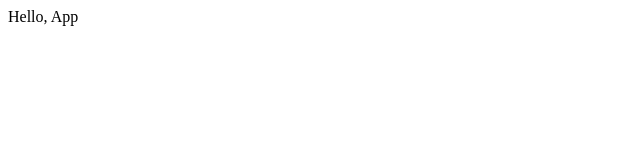
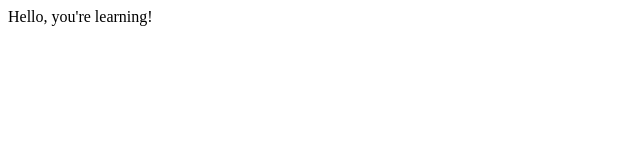
Before and after one commit to EthanEFung/eka-challenge-2, a React app: page / in a window 1280 px wide. Shown: the top 160 px of the page, without its empty margins (0-640 px from the left). Built offline with nearby package versions, Linux system fonts and the light colour scheme.

Commit message:
feat: mount stateful App component

```diff
--- a/src/index.js
+++ b/src/index.js
@@ -3,9 +3,9 @@
 import React from 'react';
 import ReactDOM from 'react-dom';
 
-import { FlexBox } from './ui'
+import { App } from './ui'
 
 ReactDOM.render(
-  <FlexBox>Hello, App</FlexBox>,
+  <App />,
   document.getElementById('root')
 );
--- /dev/null
+++ b/src/ui/app/App.js
@@ -0,0 +1,14 @@
+import React, { Component } from 'react';
+import { FlexBox } from '../';
+
+export class App extends Component {
+  render() {
+
+
+    return (
+      <FlexBox className="app">
+        Hello, you're learning!
+      </FlexBox>
+    );
+  }
+}
--- /dev/null
+++ b/src/ui/app/index.js
@@ -0,0 +1 @@
+export { App } from './App';
--- a/src/ui/index.js
+++ b/src/ui/index.js
@@ -1 +1,3 @@
+export { App } from './app';
+
 export { FlexBox } from './components';
```
